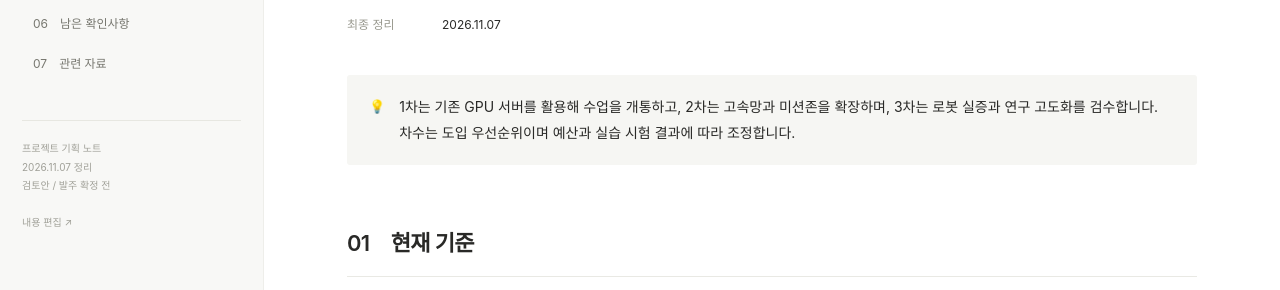
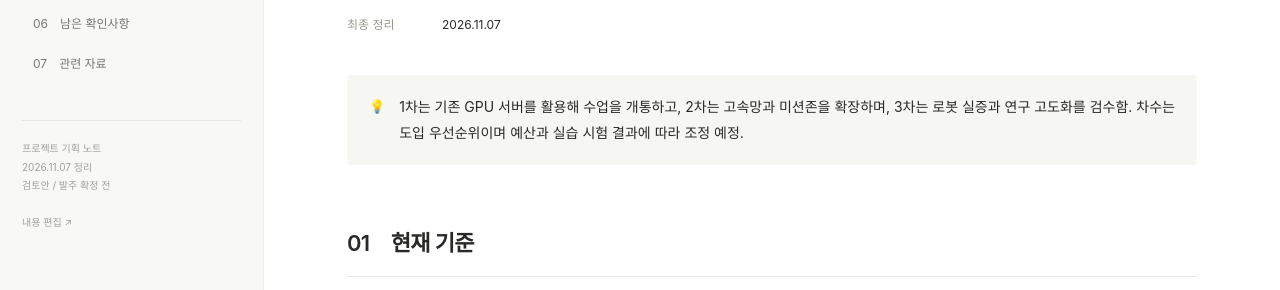
Before and after one commit to Ddaeunn425/ddaeunn425.github.io, a Jekyll site: the page built from hsu-pac.html, in a window 1280 px wide and 900 px high. Shown: the part 410-700 px from the top of the window. Built offline with Jekyll 4.4.1, drawn with Linux system fonts in a browser that asks for light colours.

Commit message:
Update _data/hsu.json (via Pages CMS)

```diff
--- a/_data/hsu.json
+++ b/_data/hsu.json
@@ -3,7 +3,7 @@
   "author": "권다은 · 한성대학교 미래모빌리티학과",
   "basis": "RFI v1.2 · 네트컴시스템 기존 견적 · 구축계획서_v4 · HSU-PAC 테스트베드 네트워크 구축 요구사양서",
   "updated": "2026.11.07",
-  "summary": "<p>1차는 기존 GPU 서버를 활용해 수업을 개통하고, 2차는 고속망과 미션존을 확장하며, 3차는 로봇 실증과 연구 고도화를 검수합니다. 차수는 도입 우선순위이며 예산과 실습 시험 결과에 따라 조정합니다.</p>",
+  "summary": "<p>1차는 기존 GPU 서버를 활용해 수업을 개통하고, 2차는 고속망과 미션존을 확장하며, 3차는 로봇 실증과 연구 고도화를 검수함. 차수는 도입 우선순위이며 예산과 실습 시험 결과에 따라 조정 예정.</p>",
   "overview": "<ul><li><p><strong>기존 교내 GPU 서버 우선 활용.</strong> RTX PRO 6000 Blackwell 96GB급 GPU 4장(합계 384GB), CPU 64코어, RAM 512GB, Kubernetes 운영 중. 별도 계정으로 접속하며 신규 GPU 서버는 사용률 검증 후 증설을 판단합니다.</p></li><li><p><strong>세 제품은 유지.</strong> C9300X-48HX-E · CW9800L · CW9176I를 구매 기준으로 정리합니다.</p></li><li><p><strong>코어는 추가 추천 단계.</strong> N9K-C93240YC-FX2를 검토하며 교수님 확정 제품과 구분합니다.</p></li><li><p><strong>40/100G 연결 요구 유지.</strong> 실제 연결 방식은 서버 포트·거리·기존 교내망 경로를 확인해 결정합니다.</p></li><li><p><strong>최종 수량.</strong> 코어 1대 · 집선 2대 · 컨트롤러 1대 · AP 6대.</p></li></ul><p>이 페이지는 통신망 구축을 구체화한 노트입니다. 실험·시나리오 실습공간과 인테리어의 상세 배치·공사비는 아직 포함하지 않습니다.</p>",
   "phases": [
     {
```
